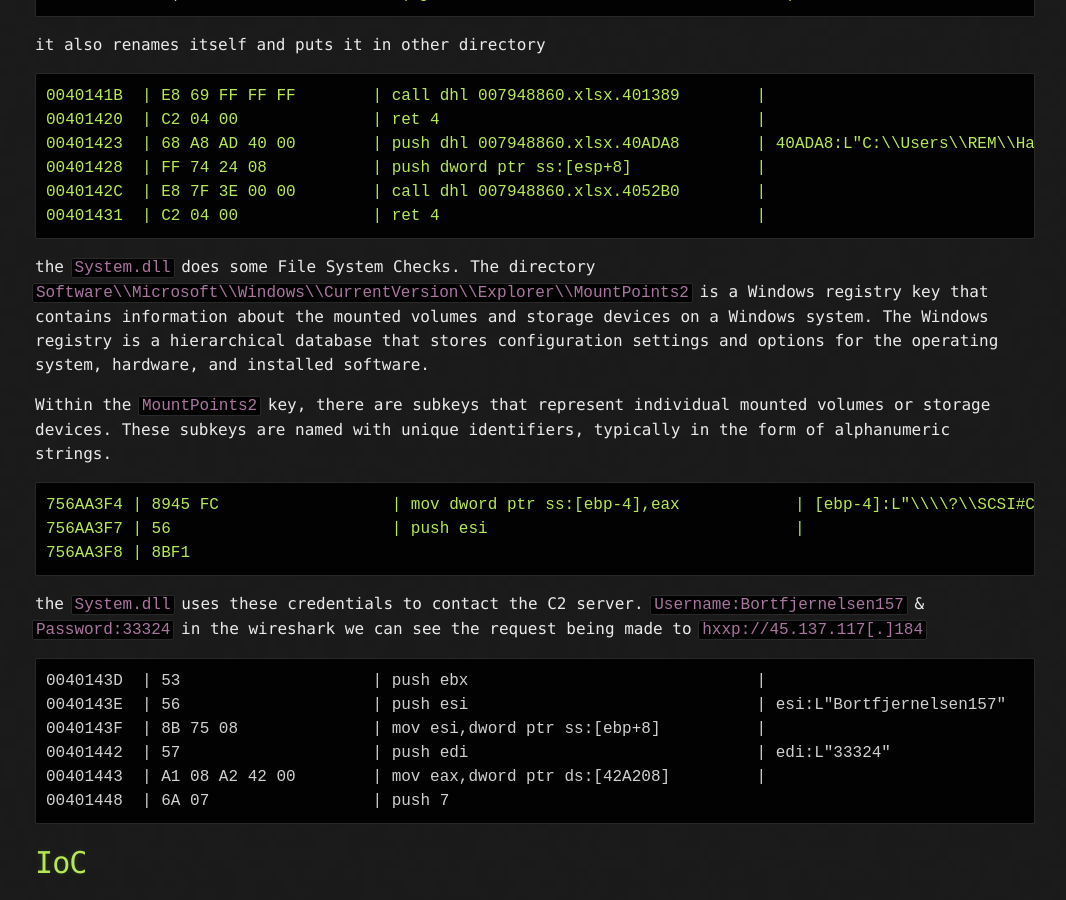
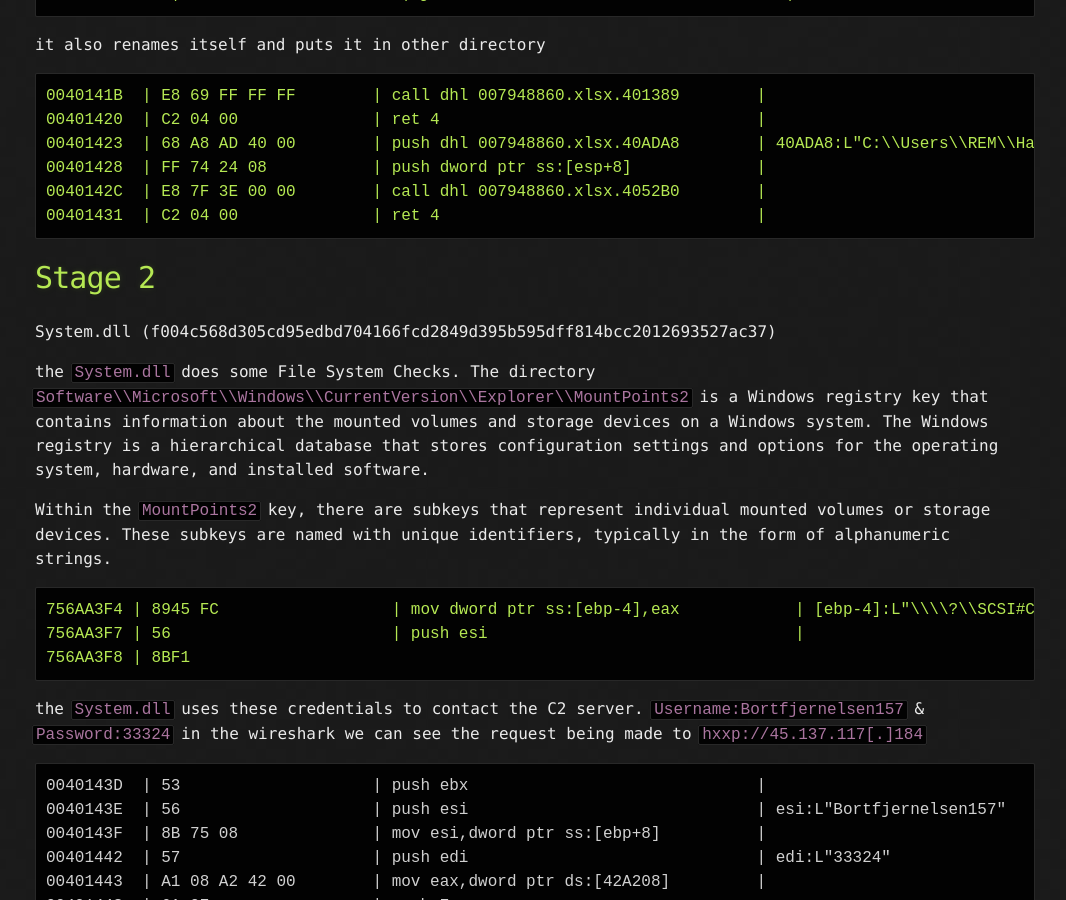
Before and after one commit to MRW01F/blog, a Jekyll site: the page built from _posts/2023-06-13-GuLoader-Malware-Analysis.md, in a window 1280 px wide and 900 px high, scrolled down 1108 px. Shown: the whole window, without its empty margins (105-1171 px from the left). Built offline with Jekyll 4.4.1, drawn with Linux system fonts in a browser that asks for light colours.

Commit message:
Added hash for System.dll

````diff
--- a/_posts/2023-06-13-GuLoader-Malware-Analysis.md
+++ b/_posts/2023-06-13-GuLoader-Malware-Analysis.md
@@ -49,6 +49,9 @@ it also renames itself and puts it in other directory
 0040142C  | E8 7F 3E 00 00        | call dhl 007948860.xlsx.4052B0        |
 00401431  | C2 04 00              | ret 4                                 |
 ```
+# Stage 2
+
+System.dll (f004c568d305cd95edbd704166fcd2849d395b595dff814bcc2012693527ac37)
 
 the `System.dll` does some File System Checks.
 The directory `Software\\Microsoft\\Windows\\CurrentVersion\\Explorer\\MountPoints2` is a Windows registry key that contains information about the mounted volumes and storage devices on a Windows system. The Windows registry is a hierarchical database that stores configuration settings and options for the operating system, hardware, and installed software.
````
